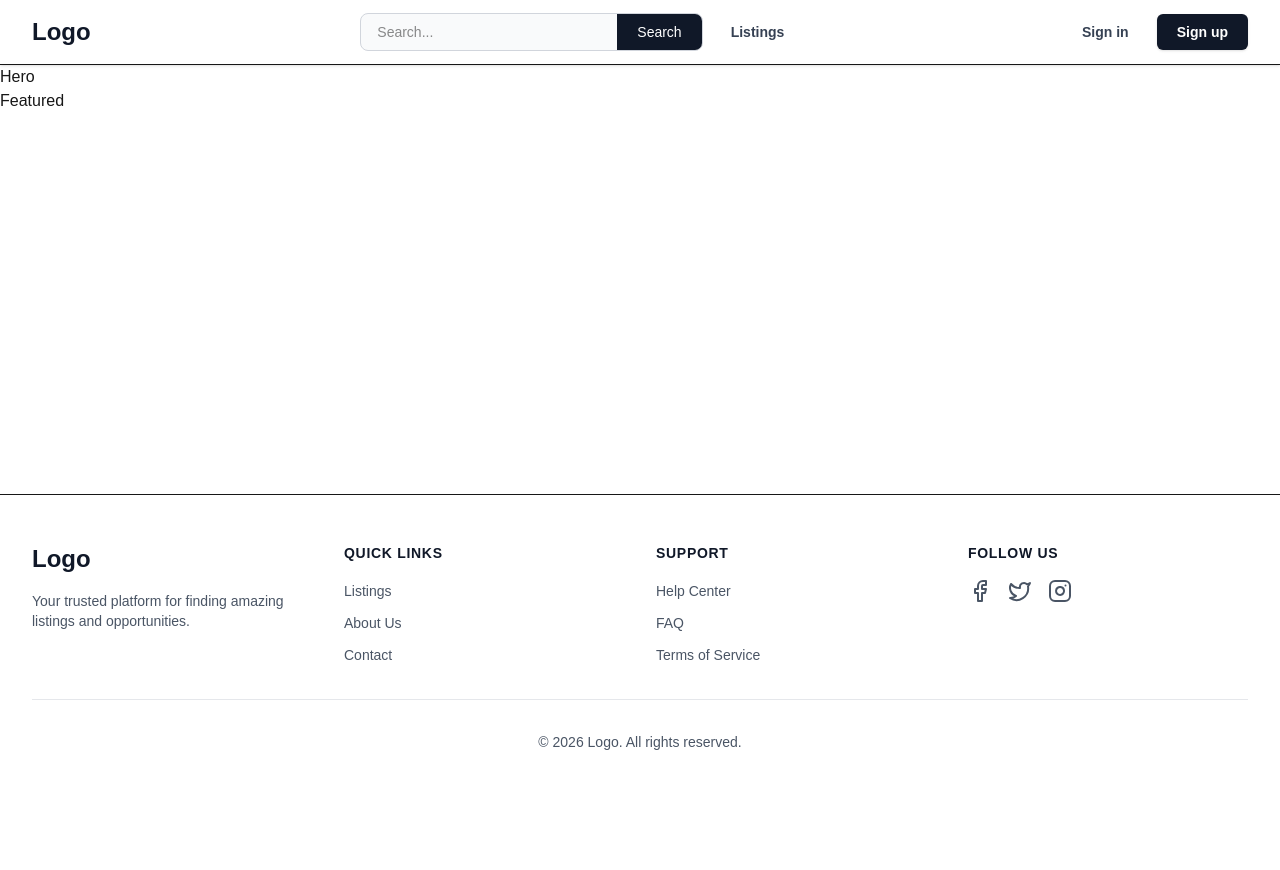
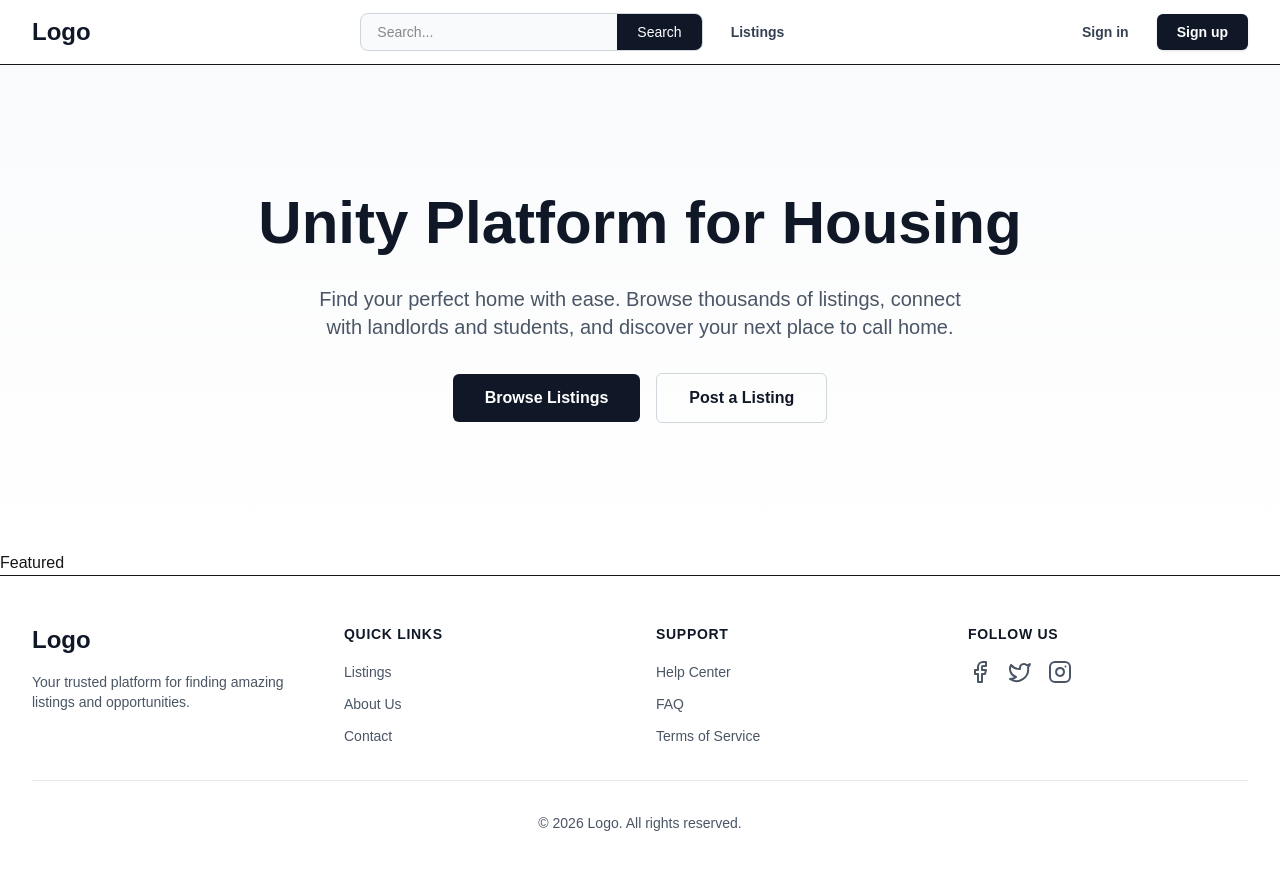
Before and after one commit to sandesh333-sw/Unyt-main, a Next.js app: page / in a window 1280 px wide. Shown: the top 870 px of the page. Before the commit the page ends 800 px from the top, so only its background shows below. Built offline with nearby package versions, Linux system fonts and the light colour scheme; no server answers.

Commit message:
feat: add hero page

```diff
--- a/app/(main)/hero/page.jsx
+++ b/app/(main)/hero/page.jsx
@@ -1,9 +1,33 @@
 import React from 'react'
+import Link from 'next/link'
 
 const HeroPage = () => {
   return (
-    <div>
-      Hero
+    <div className='w-full bg-gradient-to-b from-gray-50 to-white'>
+      <div className='mx-auto max-w-7xl px-4 sm:px-6 lg:px-8 py-20 sm:py-32'>
+        <div className='text-center space-y-8'>
+          <h1 className='text-4xl sm:text-5xl lg:text-6xl font-bold text-gray-900'>
+            Unity Platform for Housing
+          </h1>
+          <p className='text-lg sm:text-xl text-gray-600 max-w-2xl mx-auto'>
+            Find your perfect home with ease. Browse thousands of listings, connect with landlords and students, and discover your next place to call home.
+          </p>
+          <div className='flex flex-col sm:flex-row gap-4 justify-center items-center'>
+            <Link
+              href='/listings'
+              className='px-8 py-3 bg-gray-900 text-white rounded-md font-semibold hover:bg-gray-800 transition-colors w-full sm:w-auto text-center'
+            >
+              Browse Listings
+            </Link>
+            <Link
+              href='/post-listing'
+              className='px-8 py-3 border border-gray-300 text-gray-900 rounded-md font-semibold hover:bg-gray-50 transition-colors w-full sm:w-auto text-center'
+            >
+              Post a Listing
+            </Link>
+          </div>
+        </div>
+      </div>
     </div>
   )
 }
```
